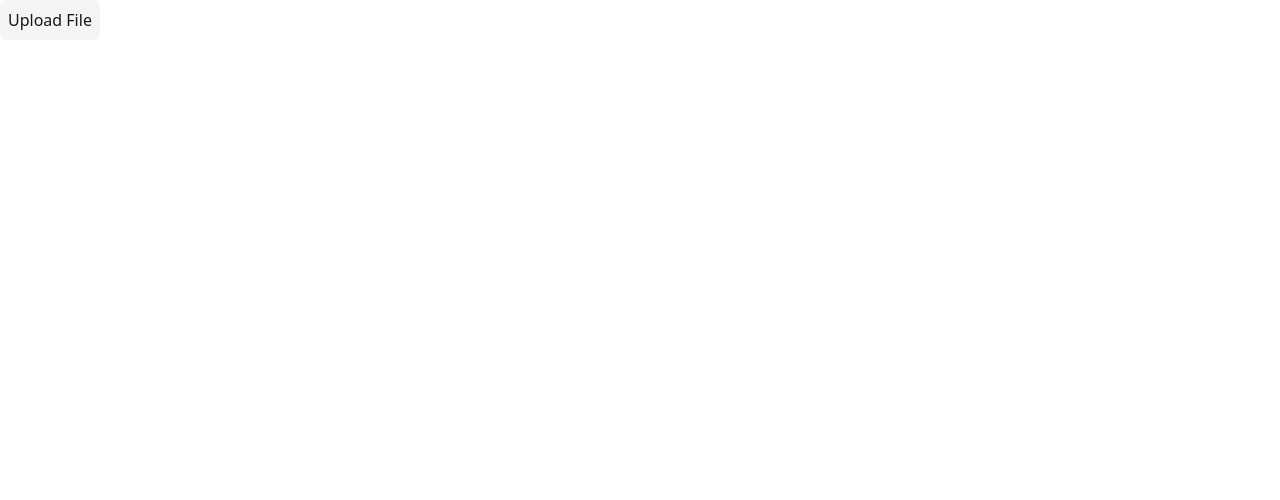
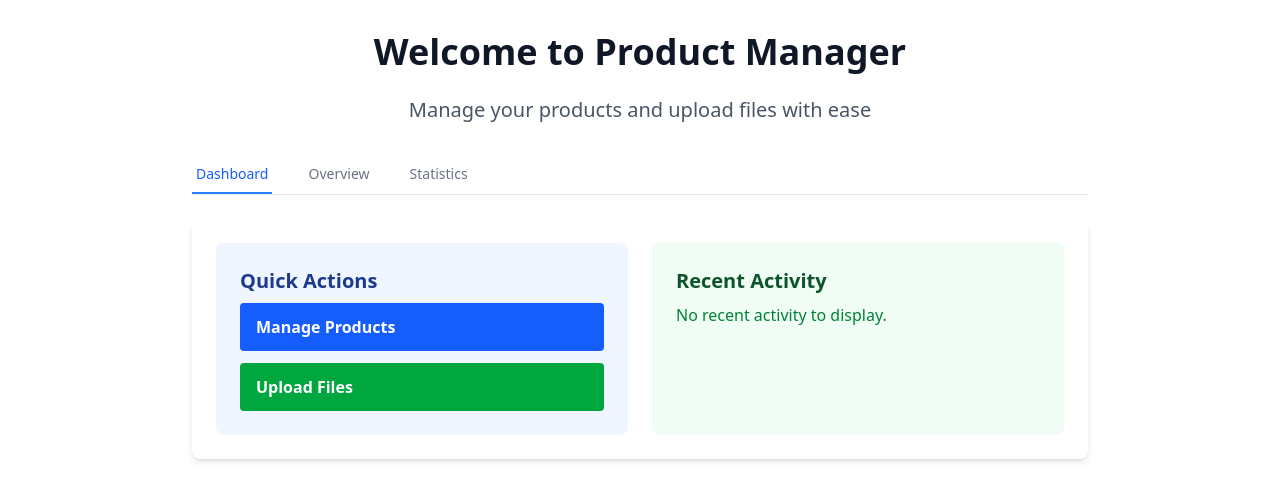
Before and after one commit to Marcus-2k/dashboard, a React (Vite) app in the folder client/: page /home/dashboard in a window 1280 px wide. Shown: the top 500 px of the page. Built offline with nearby package versions, Linux system fonts and the light colour scheme.

Commit message:
Refactor application structure to implement routing with react-router-dom, add Home and UpsertProduct pages, and update package dependencies.

```diff
--- a/client/package.json
+++ b/client/package.json
@@ -13,6 +13,7 @@
     "@tailwindcss/vite": "^4.1.11",
     "react": "^19.1.0",
     "react-dom": "^19.1.0",
+    "react-router-dom": "^7.6.3",
     "tailwindcss": "^4.1.11"
   },
   "devDependencies": {
--- a/client/src/App.tsx
+++ b/client/src/App.tsx
@@ -1,63 +1,30 @@
-import { useRef, useState } from "react";
-import { Button, ProgressCard } from "./components";
-import { MinioService } from "./services/minio.service";
+import { BrowserRouter, Navigate, Route, Routes } from "react-router-dom";
+import { Home, UpsertProduct } from "./pages";
+import { DashboardTab, OverviewTab, StatsTab } from "./pages/HomeTabs";
 
 function App() {
-  const fileInputRef = useRef<HTMLInputElement>(null);
-  const [uploadProgress, setUploadProgress] = useState<{
-    [key: string]: number;
-  }>({});
+  return (
+    <BrowserRouter>
+      <Routes>
+        <Route path="/home" element={<Home />}>
+          <Route path="dashboard" index element={<DashboardTab />} />
+          <Route path="overview" element={<OverviewTab />} />
+          <Route path="stats" element={<StatsTab />} />
+          <Route index element={<Navigate to="/home/dashboard" replace />} />
+        </Route>
 
-  const handleFileChange = async (e: React.ChangeEvent<HTMLInputElement>) => {
-    const files = e.target.files;
+        <Route
+          path="/products"
+          element={<div>Products List - Coming Soon</div>}
+        />
 
-    if (files) {
-      for (const file of files) {
-        eventProcessFile(file);
-      }
-    }
-  };
+        <Route path="/products/new" element={<UpsertProduct />} />
 
-  async function eventProcessFile(file: File) {
-    MinioService.getPresignedUrl("storage", file.name).then((data) => {
-      uploadFile(file, data.url);
-    });
-  }
+        <Route path="/products/update/:id" element={<UpsertProduct />} />
 
-  async function uploadFile(file: File, url: string) {
-    MinioService.uploadToBucker(file, url, (event) => {
-      setUploadProgress((prev) => ({ ...prev, [file.name]: event }));
-    });
-  }
-
-  return (
-    <>
-      <Button
-        label="Upload File"
-        onClick={() => fileInputRef.current?.click()}
-      />
-
-      <input
-        type="file"
-        className="hidden"
-        ref={fileInputRef}
-        onChange={handleFileChange}
-        accept="image/*"
-        multiple={true}
-      />
-
-      {Object.keys(uploadProgress).length > 0 && (
-        <div className="mt-4 space-y-2">
-          {Object.entries(uploadProgress).map(([fileName, progress]) => (
-            <ProgressCard
-              key={fileName}
-              fileName={fileName}
-              progress={progress}
-            />
-          ))}
-        </div>
-      )}
-    </>
+        <Route path="*" element={<Navigate to="/home" replace />} />
+      </Routes>
+    </BrowserRouter>
   );
 }
 
--- /dev/null
+++ b/client/src/pages/Home.tsx
@@ -0,0 +1,65 @@
+import { Link, Outlet, useLocation } from "react-router-dom";
+
+export function Home() {
+  const location = useLocation();
+
+  const isActive = (path: string) => {
+    return location.pathname === path;
+  };
+
+  return (
+    <div className="container mx-auto px-4 py-8">
+      <div className="text-center mb-8">
+        <h1 className="text-4xl font-bold text-gray-900 mb-6">
+          Welcome to Product Manager
+        </h1>
+        <p className="text-xl text-gray-600">
+          Manage your products and upload files with ease
+        </p>
+      </div>
+
+      {/* Tab Navigation */}
+      <div className="max-w-4xl mx-auto">
+        <div className="border-b border-gray-200 mb-6">
+          <nav className="flex space-x-8">
+            <Link
+              to="dashboard"
+              className={`py-2 px-1 border-b-2 font-medium text-sm transition-colors ${
+                isActive("/home/dashboard")
+                  ? "border-blue-500 text-blue-600"
+                  : "border-transparent text-gray-500 hover:text-gray-700 hover:border-gray-300"
+              }`}
+            >
+              Dashboard
+            </Link>
+            <Link
+              to="overview"
+              className={`py-2 px-1 border-b-2 font-medium text-sm transition-colors ${
+                isActive("/home/overview")
+                  ? "border-blue-500 text-blue-600"
+                  : "border-transparent text-gray-500 hover:text-gray-700 hover:border-gray-300"
+              }`}
+            >
+              Overview
+            </Link>
+            <Link
+              to="stats"
+              className={`py-2 px-1 border-b-2 font-medium text-sm transition-colors ${
+                isActive("/home/stats")
+                  ? "border-blue-500 text-blue-600"
+                  : "border-transparent text-gray-500 hover:text-gray-700 hover:border-gray-300"
+              }`}
+            >
+              Statistics
+            </Link>
+          </nav>
+        </div>
+
+        {/* Tab Content */}
+        <div className="bg-white rounded-lg shadow-md p-6">
+          <Outlet />
+        </div>
+      </div>
+    </div>
+  );
+}
--- /dev/null
+++ b/client/src/pages/HomeTabs.tsx
@@ -0,0 +1,67 @@
+import { Link } from "react-router-dom";
+
+export function DashboardTab() {
+  return (
+    <div className="grid grid-cols-1 md:grid-cols-2 gap-6">
+      <div className="bg-blue-50 p-6 rounded-lg">
+        <h3 className="text-xl font-semibold text-blue-900 mb-2">
+          Quick Actions
+        </h3>
+        <div className="space-y-3">
+          <Link
+            to="/products"
+            className="block bg-blue-600 hover:bg-blue-700 text-white font-bold py-3 px-4 rounded transition-colors"
+          >
+            Manage Products
+          </Link>
+          <Link
+            to="/products/new"
+            className="block bg-green-600 hover:bg-green-700 text-white font-bold py-3 px-4 rounded transition-colors"
+          >
+            Upload Files
+          </Link>
+        </div>
+      </div>
+
+      <div className="bg-green-50 p-6 rounded-lg">
+        <h3 className="text-xl font-semibold text-green-900 mb-2">
+          Recent Activity
+        </h3>
+        <p className="text-green-700">No recent activity to display.</p>
+      </div>
+    </div>
+  );
+}
+
+export function OverviewTab() {
+  return (
+    <div>
+      <h2 className="text-2xl font-bold text-gray-900 mb-4">System Overview</h2>
+      <div className="grid grid-cols-1 md:grid-cols-3 gap-4">
+        <div className="bg-gray-50 p-4 rounded-lg text-center">
+          <div className="text-2xl font-bold text-blue-600">0</div>
+          <div className="text-gray-600">Total Products</div>
+        </div>
+        <div className="bg-gray-50 p-4 rounded-lg text-center">
+          <div className="text-2xl font-bold text-green-600">0</div>
+          <div className="text-gray-600">Uploaded Files</div>
+        </div>
+        <div className="bg-gray-50 p-4 rounded-lg text-center">
+          <div className="text-2xl font-bold text-purple-600">0</div>
+          <div className="text-gray-600">Categories</div>
+        </div>
+      </div>
+    </div>
+  );
+}
+
+export function StatsTab() {
+  return (
+    <div>
+      <h2 className="text-2xl font-bold text-gray-900 mb-4">Statistics</h2>
+      <p className="text-gray-600">
+        Statistics and analytics will be displayed here.
+      </p>
+    </div>
+  );
+}
--- /dev/null
+++ b/client/src/pages/UpsertProduct.tsx
@@ -0,0 +1,85 @@
+import { useEffect, useRef, useState } from "react";
+import { useParams } from "react-router-dom";
+import { Button, ProgressCard } from "../components";
+import { MinioService } from "../services/minio.service";
+
+export function UpsertProduct() {
+  const params = useParams();
+
+  const isUpdate = !!params.id;
+
+  useEffect(() => {
+    if (isUpdate) {
+      console.log("update");
+    }
+
+    return () => {
+      console.log("cleanup");
+    };
+  }, [isUpdate]);
+
+  const fileInputRef = useRef<HTMLInputElement>(null);
+  const [uploadProgress, setUploadProgress] = useState<{
+    [key: string]: number;
+  }>({});
+
+  const handleFileChange = async (e: React.ChangeEvent<HTMLInputElement>) => {
+    const files = e.target.files;
+
+    if (files) {
+      for (const file of files) {
+        eventProcessFile(file);
+      }
+    }
+  };
+
+  async function eventProcessFile(file: File) {
+    MinioService.getPresignedUrl("storage", file.name).then((data) => {
+      uploadFile(file, data.url);
+    });
+  }
+
+  async function uploadFile(file: File, url: string) {
+    MinioService.uploadToBucker(file, url, (event) => {
+      setUploadProgress((prev) => ({ ...prev, [file.name]: event }));
+    });
+  }
+
+  return (
+    <>
+      <div className="p-10 container mx-auto">
+        <h1 className="text-2xl font-bold">
+          {isUpdate ? "Update Product" : "Create Product"}
+        </h1>
+      </div>
+
+      <div className="p-10 container mx-auto">
+        <Button
+          label="Upload File"
+          onClick={() => fileInputRef.current?.click()}
+        />
+
+        <input
+          type="file"
+          className="hidden"
+          ref={fileInputRef}
+          onChange={handleFileChange}
+          accept="image/*"
+          multiple={true}
+        />
+
+        {Object.keys(uploadProgress).length > 0 && (
+          <div className="mt-4 space-y-2">
+            {Object.entries(uploadProgress).map(([fileName, progress]) => (
+              <ProgressCard
+                key={fileName}
+                fileName={fileName}
+                progress={progress}
+              />
+            ))}
+          </div>
+        )}
+      </div>
+    </>
+  );
+}
--- /dev/null
+++ b/client/src/pages/index.ts
@@ -0,0 +1,2 @@
+export * from "./Home";
+export * from "./UpsertProduct";
```
Also changed, not shown: 2 other files (tests, documents, lock files or other folders).
